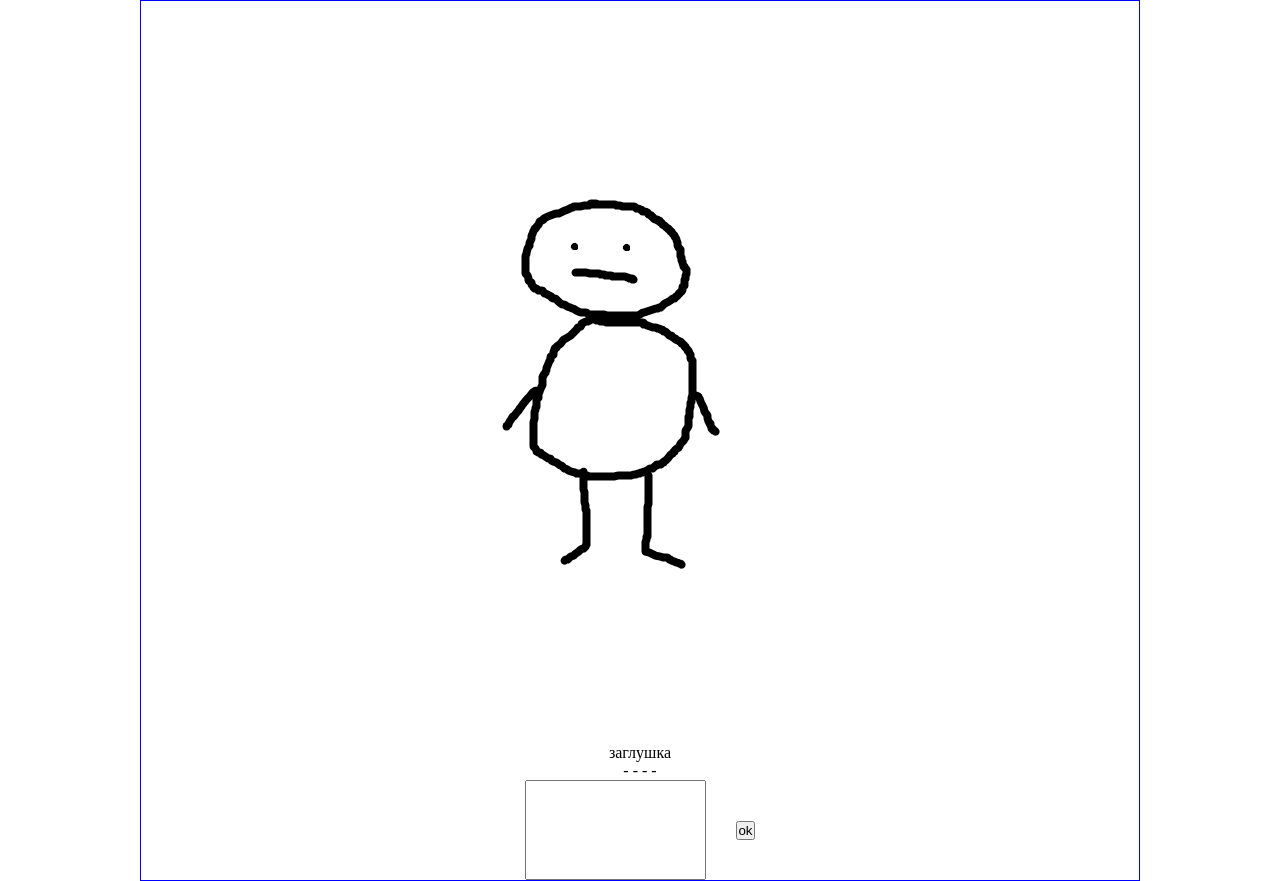
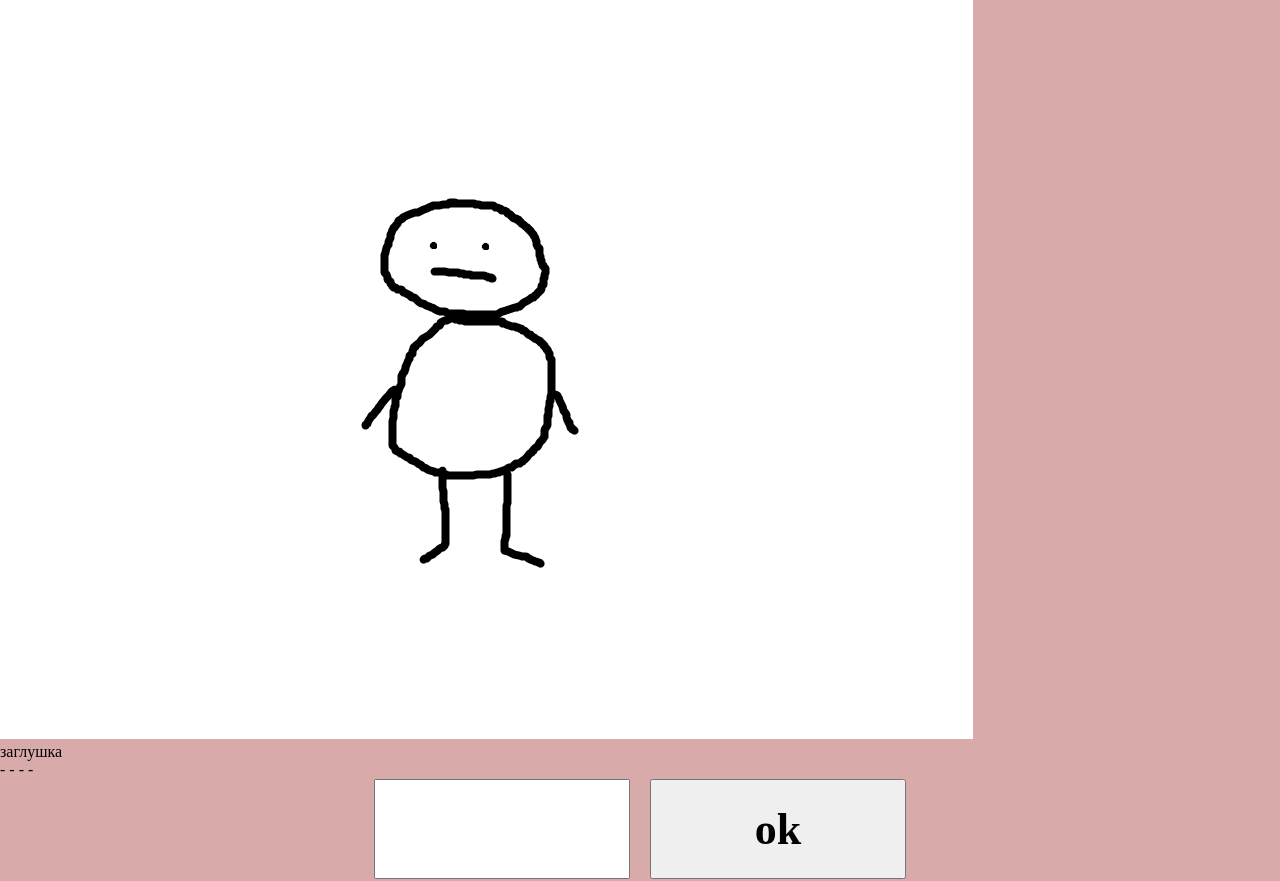
Before and after one commit to neuzorovaolga/Game-Hangman, a plain HTML site: page index.html in a window 1280 px wide. Drawn offline with Linux system fonts and the light colour scheme.

Commit message:
new style

```diff
--- a/style.css
+++ b/style.css
@@ -1,38 +1,59 @@
-*{
+* {
     margin: 0;
     padding: 0;
     box-sizing: border-box;
 }
 
+body{
+    background-color: rgb(217, 170, 170);
+}
+.wrapper{
+    width: 50%;
+    margin: 0 auto;
+    padding: 20px;
 
-#wrapper {
-    width: 1000px;
-    margin: 0px auto;
-    border:1px solid blue;
+
 }
 
-form{
+.img {
+    display: block;
+    width: 400px;
+    margin: 0 auto;
+    margin-bottom: 20px;
+}
+
+.word-wrap {
+    width: 100%;
+    height: 50px;
+    border: 1px solid red;
+    margin-bottom: 20px;
     display: flex;
     justify-content: center;
     align-items: center;
 }
 
-#text{
+form {
+    width: 100%;
     display: flex;
     justify-content: center;
     align-items: center;
-    flex-direction: column;
 }
 
-
-word{
-    border: 1px solid red;
-    height: 50px;
-    margin: 0px auto;
+input {
+    width: 20%;
+    height: 100px;
+    font-family: serif;
+    font-size: 44px;
+    font-weight: 600;
+    text-align: center;
+    margin-right: 20px;
 }
 
-input{
-text-align: center;
-height: 100px;
-margin-right: 30px;
+button {
+    width: 20%;
+    height: 100px;
+    font-family: serif;
+    font-size: 44px;
+    font-weight: 600;
+    text-align: center;
 }
```
